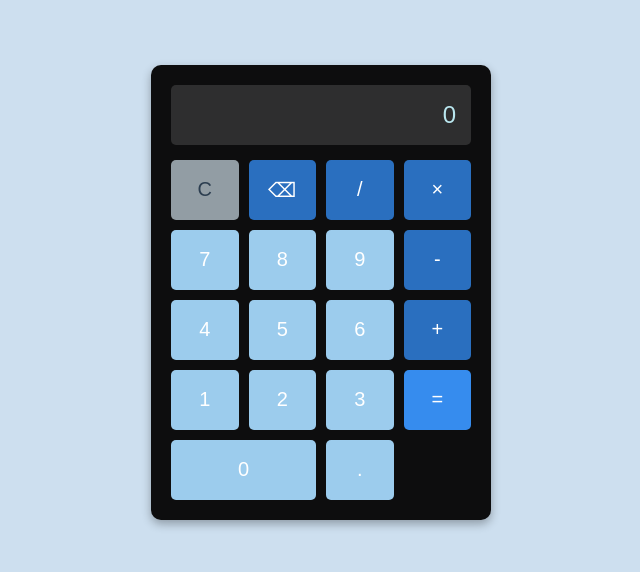
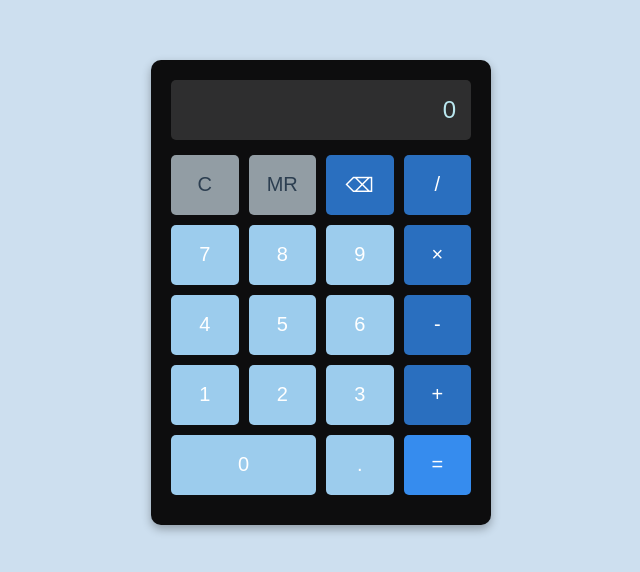
Before and after one commit to angela1006/Calculadora, a website: page src/index.html in a window 1280 px wide. Shown: the part 128-700 px from the top of the page, without its empty margins (319-959 px from the left). Drawn offline with Linux system fonts and the light colour scheme.

Commit message:
fix backshrot: new MR button

```diff
--- a/src/index.html
+++ b/src/index.html
@@ -13,27 +13,32 @@
     </div>
     <div class="buttons">
       <button class="btn clear" data-action="clear">C</button>
+      <button class="btn clear" data-action="MR">MR</button>
       <button class="btn operator" data-action="delete">⌫</button>
       <button class="btn operator" data-value="/">/</button>
-      <button class="btn operator" data-value="*">×</button>
+
 
       <button class="btn number" data-value="7">7</button>
       <button class="btn number" data-value="8">8</button>
       <button class="btn number" data-value="9">9</button>
-      <button class="btn operator" data-value="-">-</button>
+      <button class="btn operator" data-value="*">×</button>
+
 
       <button class="btn number" data-value="4">4</button>
       <button class="btn number" data-value="5">5</button>
       <button class="btn number" data-value="6">6</button>
-      <button class="btn operator" data-value="+">+</button>
+      <button class="btn operator" data-value="-">-</button>
+
 
       <button class="btn number" data-value="1">1</button>
       <button class="btn number" data-value="2">2</button>
       <button class="btn number" data-value="3">3</button>
-      <button class="btn equals" data-action="calculate" rowspan="2">=</button>
+      <button class="btn operator" data-value="+">+</button>
+
 
       <button class="btn number zero" data-value="0">0</button>
       <button class="btn number" data-value=".">.</button>
+      <button class="btn equals" data-action="calculate" rowspan="2">=</button>
     </div>
   </div>
   <script src="index.js"></script>
```
